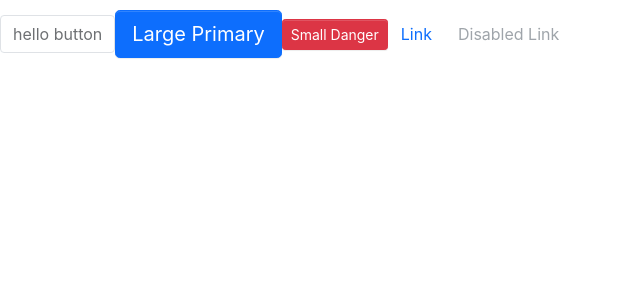
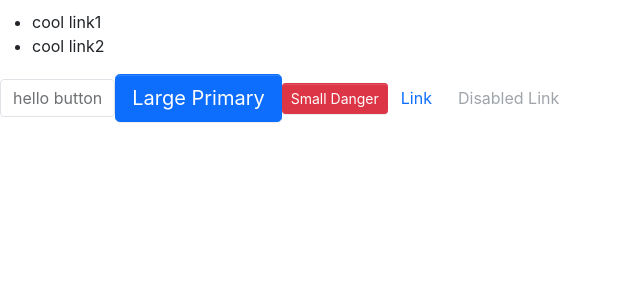
Before and after one commit to superJeff666/myComponents, a React (Create React App) app: page / in a window 1280 px wide. Shown: the top 300 px of the page, without its empty margins (0-640 px from the left). Built offline with nearby package versions, Linux system fonts and the light colour scheme.

Commit message:
menu第一版

```diff
--- a/src/App.tsx
+++ b/src/App.tsx
@@ -1,15 +1,33 @@
 import React from "react";
 import Button, { ButtonType, ButtonSize } from "./components/Button/button";
+import Menu from "./components/Menu/menu";
+import MenuItem from "./components/Menu/menuItem";
 
 function App() {
   return (
-    <div className="App" style={{marginTop: '10px'}}>
+    <div className="App" style={{ marginTop: "10px" }}>
       <header className="App-header">
-        <Button disabled >hello button</Button>
-        <Button onClick={(e)=>alert(e.target)} btnType={ButtonType.Primary} size={ButtonSize.Large}>Large Primary</Button>
-        <Button btnType={ButtonType.Danger} size={ButtonSize.Small}>Small Danger</Button>
-        <Button btnType={ButtonType.Link} href='http://www.baidu.com'>Link</Button>
-        <Button btnType={ButtonType.Link} disabled href='http://www.baidu.com'>Disabled Link</Button>
+        <Menu defaultIndex={0} onSelect={(index) => {alert(index)}}>
+          <MenuItem index={0}>cool link1</MenuItem>
+          <MenuItem index={1}>cool link2</MenuItem>
+        </Menu>
+        <Button disabled>hello button</Button>
+        <Button
+          onClick={(e) => alert(e.target)}
+          btnType={ButtonType.Primary}
+          size={ButtonSize.Large}
+        >
+          Large Primary
+        </Button>
+        <Button btnType={ButtonType.Danger} size={ButtonSize.Small}>
+          Small Danger
+        </Button>
+        <Button btnType={ButtonType.Link} href="http://www.baidu.com">
+          Link
+        </Button>
+        <Button btnType={ButtonType.Link} disabled href="http://www.baidu.com">
+          Disabled Link
+        </Button>
       </header>
     </div>
   );
--- /dev/null
+++ b/src/components/Menu/menu.tsx
@@ -0,0 +1,48 @@
+import React, { useState, createContext } from "react";
+import classNames from "classnames";
+
+type MenuMode = "horizontal" | "vertical";
+type SelectCallBack = (selectedIndex: number) => void;
+export interface MenuProps {
+  defaultIndex?: number;
+  className?: string;
+  mode?: MenuMode;
+  style?: React.CSSProperties;
+  onSelect?: SelectCallBack;
+}
+
+interface IMenuContext {
+  index: number;
+  onSelect?: SelectCallBack;
+}
+export const MenuContext = createContext<IMenuContext>({ index: 0 });
+const Menu: React.FC<MenuProps> = (props) => {
+  const { className, mode, style, children, defaultIndex, onSelect } = props;
+  const [currentActive, setActive] = useState(defaultIndex);
+
+  const classes = classNames("viking-menu", className, {
+    "menu-vertical": mode === "horizontal",
+  });
+  const handleClick = (index: number) => {
+    setActive(index);
+    if (onSelect) {
+      onSelect(index);
+    }
+  };
+  const passedContext: IMenuContext = {
+    index: currentActive ? currentActive : 0,
+    onSelect: handleClick,
+  };
+  return (
+    <ul className={classes} style={style}>
+      <MenuContext.Provider value={passedContext}>
+        {children}
+      </MenuContext.Provider>
+    </ul>
+  );
+};
+Menu.defaultProps = {
+  defaultIndex: 0,
+  mode: "horizontal",
+};
+export default Menu;
--- /dev/null
+++ b/src/components/Menu/menuItem.tsx
@@ -0,0 +1,29 @@
+import React, { useContext } from "react";
+import classNames from "classnames";
+import { MenuContext } from "./menu";
+
+export interface MenuItemProps {
+  index: number;
+  disabled?: boolean;
+  className?: string;
+  style?: React.CSSProperties;
+}
+const MenuItem: React.FC<MenuItemProps> = (props) => {
+  const { index, disabled, className, style, children } = props;
+  const context = useContext(MenuContext);
+  const classes = classNames("menu-item", className, {
+    "is-disabled": disabled,
+    "is-active": context.index === index,
+  });
+  const handleClick = () => {
+    if (context.onSelect && !disabled) {
+      context.onSelect(index);
+    }
+  };
+  return (
+    <li className={classes} style={style} onClick={handleClick}>
+      {children}
+    </li>
+  );
+};
+export default MenuItem;
```
